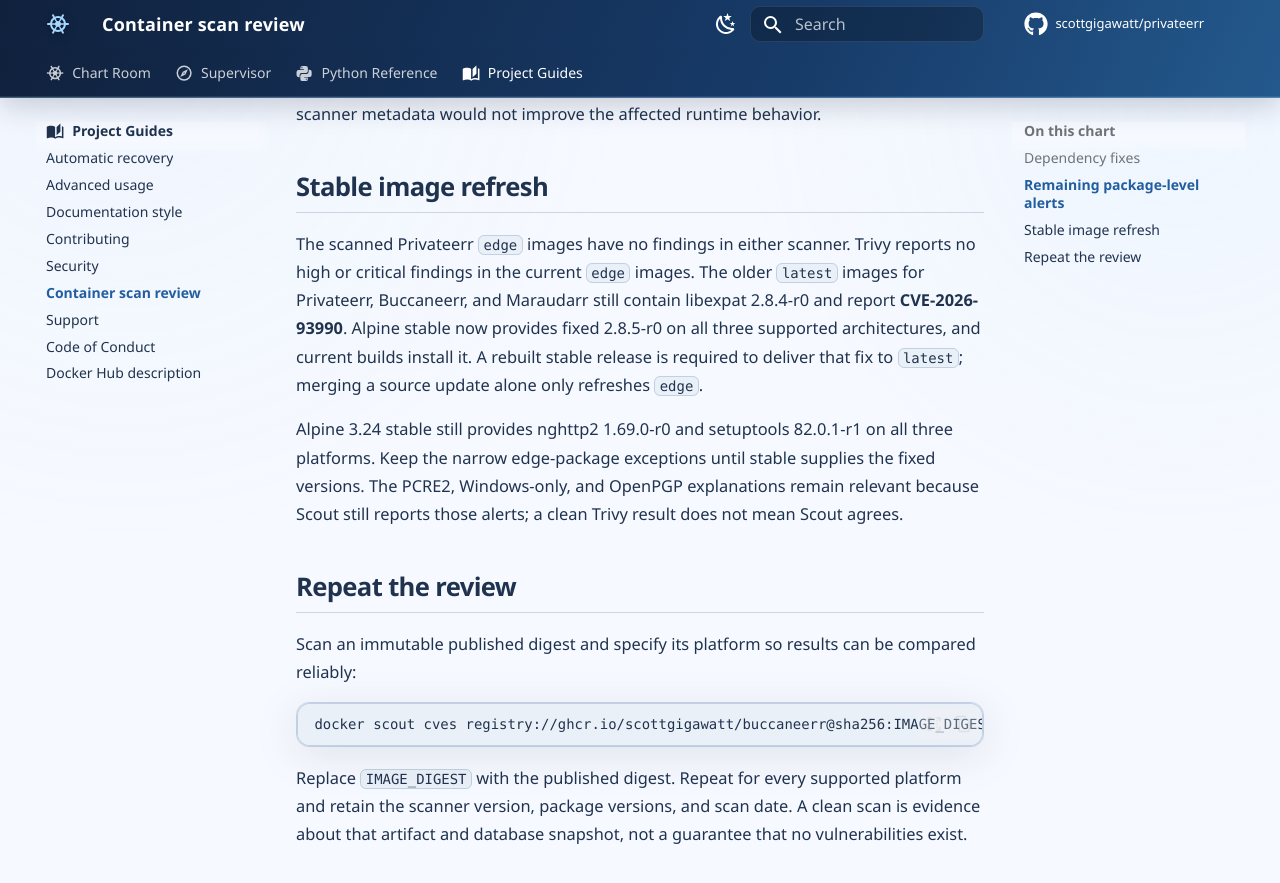
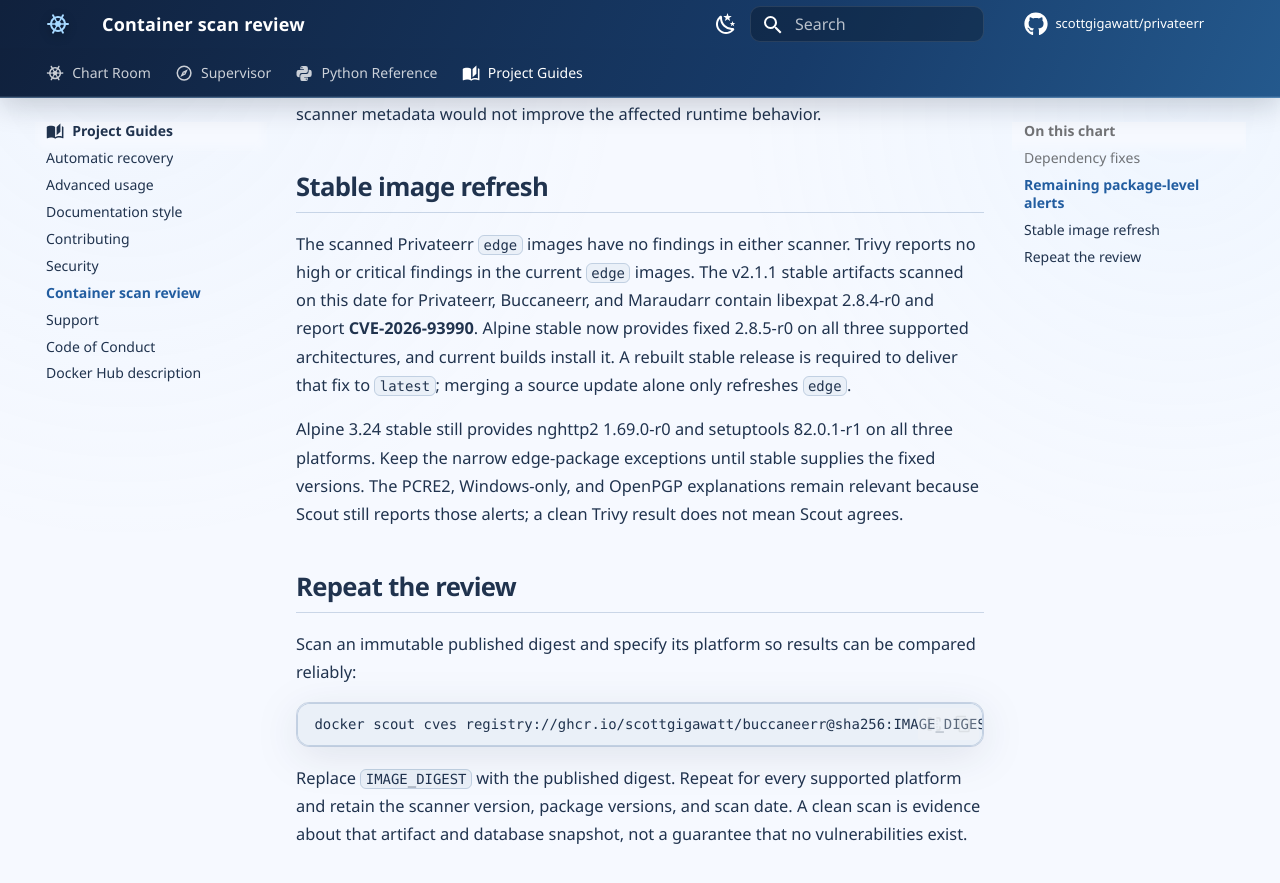
Before and after one commit to scottgigawatt/privateerr, an MkDocs documentation site: the page built from docs/container-scan-review.md, in a window 1280 px wide and 900 px high, scrolled down 1821 px. Shown: the top 883 px of the window. Built offline with MkDocs 1.6.1 and Material for MkDocs 9.7.7, drawn with Linux system fonts in a browser that asks for light colours; comment, search, counter and statistics services are not loaded.

Commit message:
📅 Keep old-image findings tied to their release

```diff
--- a/docs/container-scan-review.md
+++ b/docs/container-scan-review.md
@@ -23,7 +23,7 @@
 
 ## Stable image refresh
 
-The scanned Privateerr `edge` images have no findings in either scanner. Trivy reports no high or critical findings in the current `edge` images. The older `latest` images for Privateerr, Buccaneerr, and Maraudarr still contain libexpat 2.8.4-r0 and report **CVE-2026-93990**. Alpine stable now provides fixed 2.8.5-r0 on all three supported architectures, and current builds install it. A rebuilt stable release is required to deliver that fix to `latest`; merging a source update alone only refreshes `edge`.
+The scanned Privateerr `edge` images have no findings in either scanner. Trivy reports no high or critical findings in the current `edge` images. The v2.1.1 stable artifacts scanned on this date for Privateerr, Buccaneerr, and Maraudarr contain libexpat 2.8.4-r0 and report **CVE-2026-93990**. Alpine stable now provides fixed 2.8.5-r0 on all three supported architectures, and current builds install it. A rebuilt stable release is required to deliver that fix to `latest`; merging a source update alone only refreshes `edge`.
 
 Alpine 3.24 stable still provides nghttp2 1.69.0-r0 and setuptools 82.0.1-r1 on all three platforms. Keep the narrow edge-package exceptions until stable supplies the fixed versions. The PCRE2, Windows-only, and OpenPGP explanations remain relevant because Scout still reports those alerts; a clean Trivy result does not mean Scout agrees.
 
```
